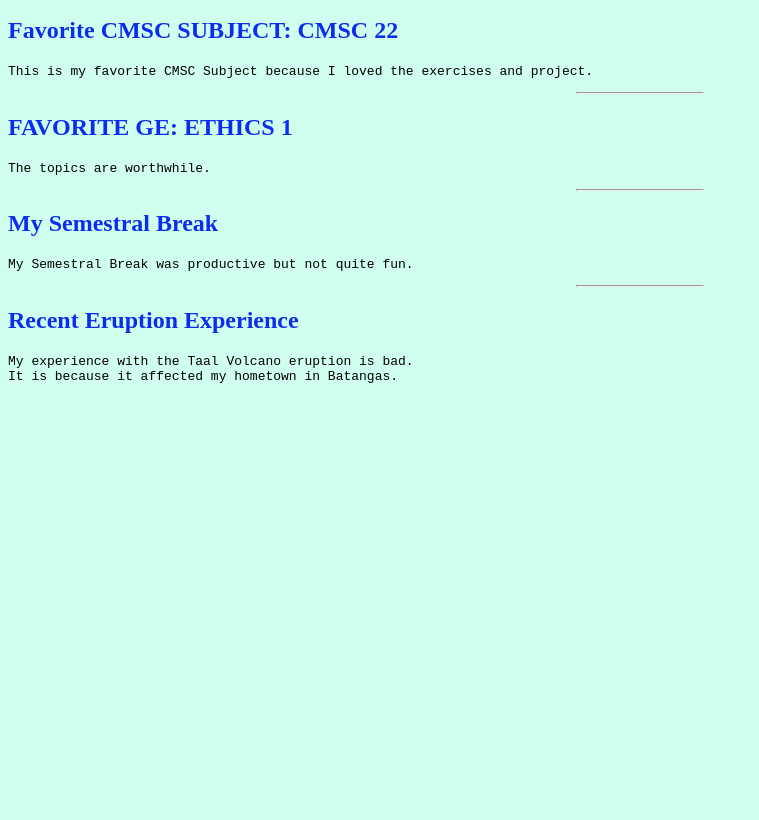
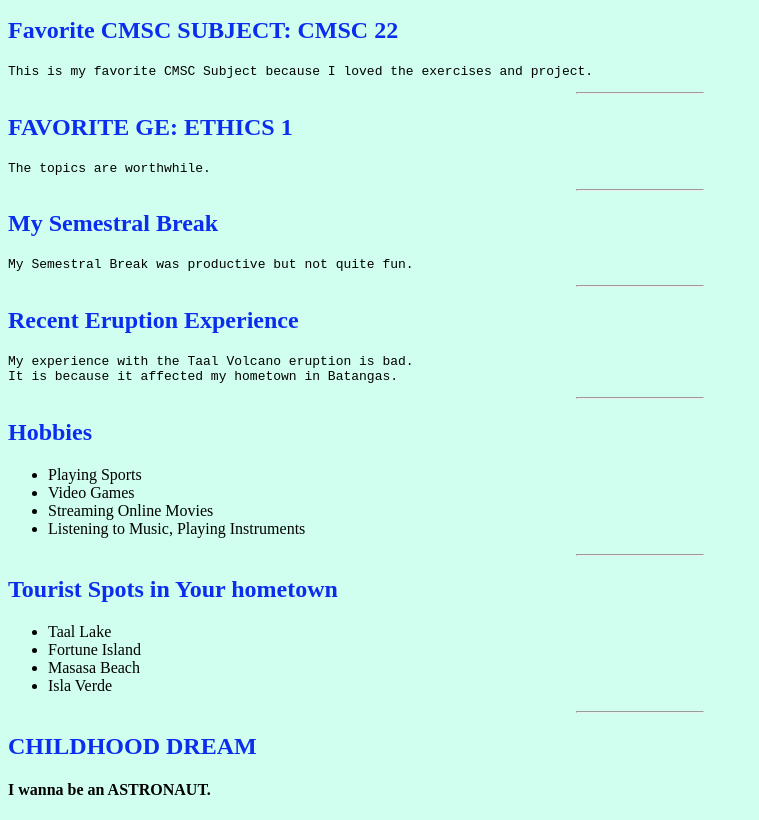
Before and after one commit to Mewguel/Mewguel.github.io, a plain HTML site: page index.html in a window 1280 px wide. Shown: the part 110-930 px from the top of the page, without its empty margins (0-759 px from the left). Before the commit the page ends 800 px from the top, so only its background shows below. Drawn offline with Linux system fonts and the light colour scheme.

Commit message:
modified index html added 3 items

```diff
--- a/index.html
+++ b/index.html
@@ -25,6 +25,25 @@
     <p>My experience with the Taal Volcano eruption is bad. <br>
         It is because it affected my hometown in Batangas.
     </p>
+    <hr>
+    <h2> Hobbies </h2>
+    <ul>
+        <li> Playing Sports</li>
+        <li> Video Games</li>
+        <li> Streaming Online Movies</li>
+        <li> Listening to Music, Playing Instruments</li>
+    </ul>
+    <hr>
+    <h2> Tourist Spots in Your hometown</h2>
+    <ul>
+        <li> Taal Lake</li>
+        <li> Fortune Island</li>
+        <li> Masasa Beach</li>
+        <li> Isla Verde</li>
+    </ul>
+    <hr>
+    <h2> CHILDHOOD DREAM</h2>
+    <h4> I wanna be an ASTRONAUT.</h4>
 </body>
 
 </html>
```
